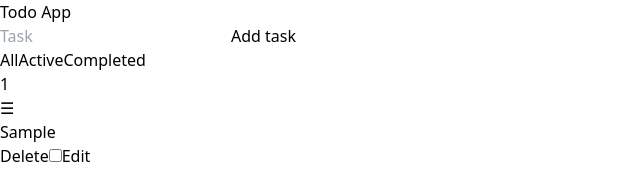
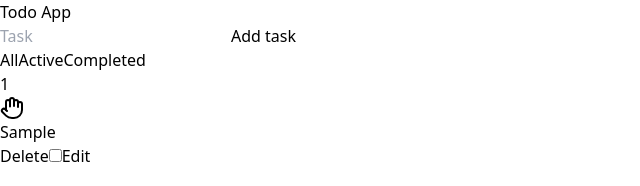
Before and after one commit to Marioboseski/todo-app, a React (Vite) app: page /todo-page in a window 1280 px wide. Both pictures are taken after typing "Sample" into the empty fields and a click on the button "Add task". Shown: the top 186 px of the page, without its empty margins (0-640 px from the left). Built offline with nearby package versions, Linux system fonts and the light colour scheme.

Commit message:
Install lucide react and use icon for style improvment

```diff
--- a/package.json
+++ b/package.json
@@ -13,6 +13,7 @@
     "@dnd-kit/core": "^6.3.1",
     "@dnd-kit/sortable": "^10.0.0",
     "@dnd-kit/utilities": "^3.2.2",
+    "lucide-react": "^0.577.0",
     "react": "^19.2.0",
     "react-dom": "^19.2.0",
     "react-router-dom": "^7.13.1",
--- a/src/components/todo/TodoItem.tsx
+++ b/src/components/todo/TodoItem.tsx
@@ -2,6 +2,7 @@ import { useState } from "react";
 import type { Todo } from "./TodoApp";
 import { useSortable } from "@dnd-kit/sortable";
 import { CSS } from "@dnd-kit/utilities";
+import { Hand } from "lucide-react";
 
 type Props = {
   todo: Todo
@@ -35,9 +36,7 @@ const TodoItem = ({ todo, onDelete, onToggle, onEdit }: Props) => {
   return (
     <div ref={setNodeRef} style={style} className="flex justify-center items-center gap-3 border-b-2 border-gray-300">
 
-      <span {...attributes} {...listeners} style={{ cursor: "grab", touchAction: "none" }}>
-    ☰
-  </span>
+      <Hand {...attributes} {...listeners} style={{ cursor: "grab", touchAction: "none" }}/>
 
       {isEditing ? (
         <input value={editText}
```
Also changed, not shown: 1 other file (tests, documents, lock files or other folders).
